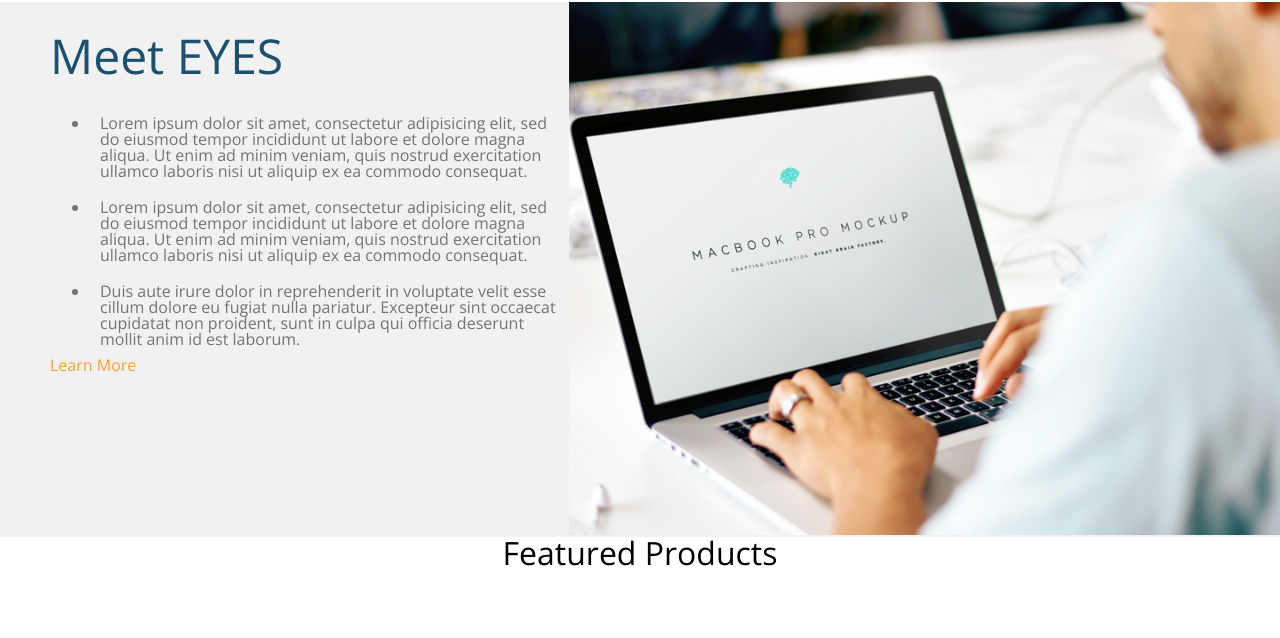
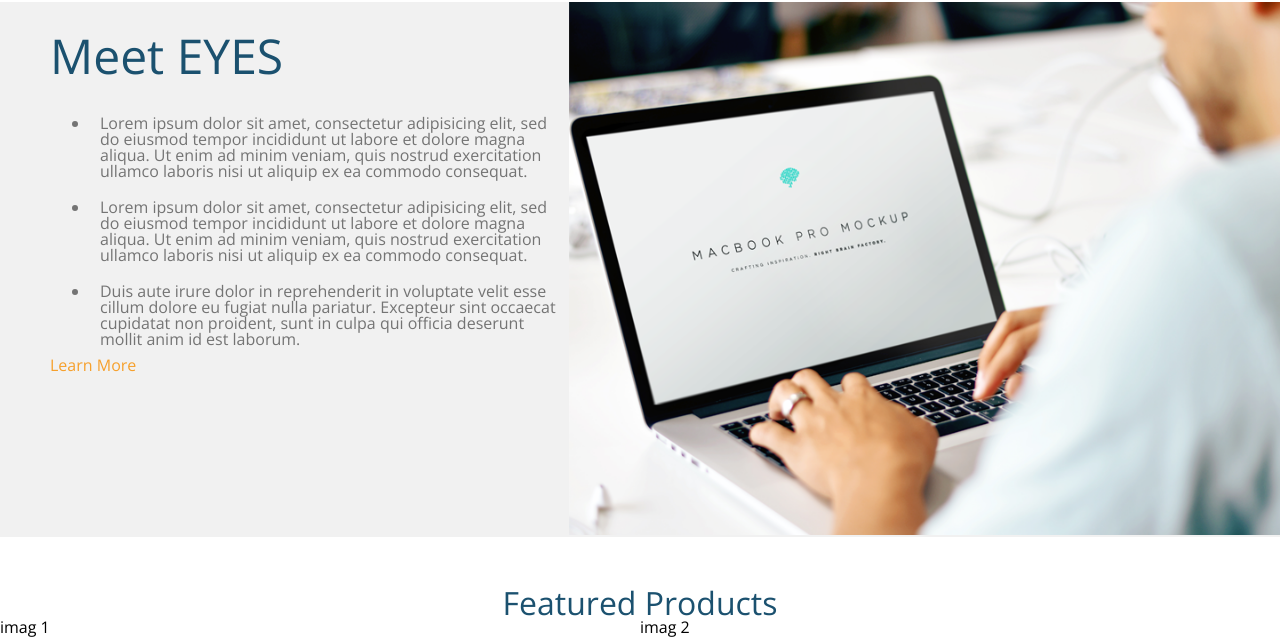
Before and after one commit to samuelsilvadev/layouts-css-tests, a website: page com-flexbox/index.html in a window 1280 px wide. Shown: the part 692-1330 px from the top of the page. Before the commit the page ends 1266 px from the top, so only its background shows below. Drawn offline with nearby package versions, Linux system fonts and the light colour scheme.

Commit message:
alterando cor do titulo da nova area a separando area das novas imgs

```diff
--- a/com-flexbox/css/app.css
+++ b/com-flexbox/css/app.css
@@ -146,4 +146,6 @@ info-image{
 
 .featured-products-title{
 	text-align: center;
+	color: #1b516f;
+	margin-top: 50px;
 }
--- a/com-flexbox/index.html
+++ b/com-flexbox/index.html
@@ -79,8 +79,12 @@
 				<h2>Featured Products</h2>
 			</div>
 			<div class="container-flex products">
-				<div class="products-1"></div>
-				<div class="products-2"></div>
+				<div class="products-1">
+					imag 1
+				</div>
+				<div class="products-2">
+					imag 2
+				</div>
 			</div>
 		</section>
 	</main>
```
